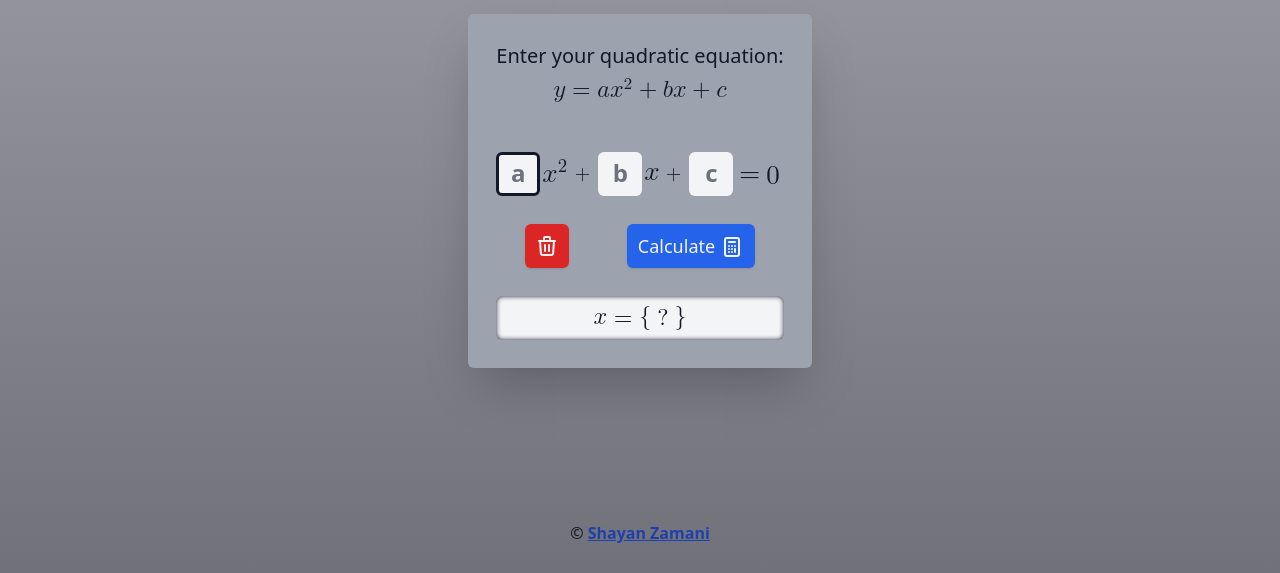
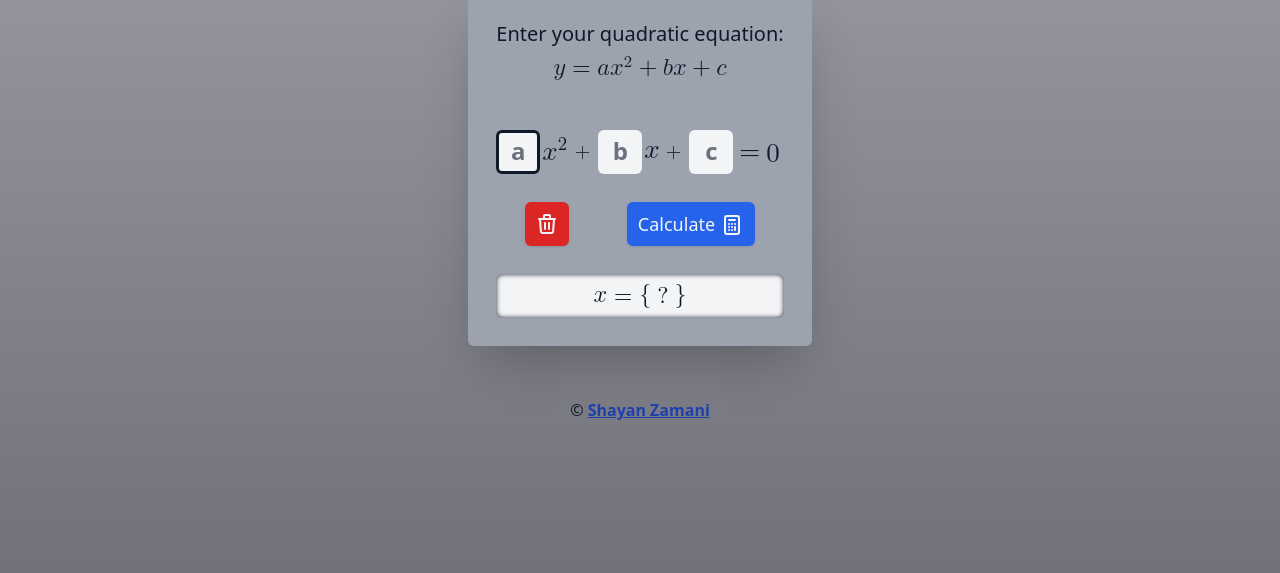
Before and after one commit to ShayanTheNerd/quadratic-equation-solver, a website with bundled scripts: page index.html in a window 1280 px wide. Shown: the part 227-800 px from the top of the page. Built offline with nearby package versions, Linux system fonts and the light colour scheme.

Commit message:
fix: simplify body layout and improve footer positioning

```diff
--- a/index.html
+++ b/index.html
@@ -32,8 +32,8 @@
 	</head>
 
 	<body
-		class="flex min-h-screen flex-col gap-y-6 bg-gradient-to-b from-zinc-400 to-zinc-500 p-5 pt-20 text-gray-900 sm:justify-center sm:pt-5">
-		<main class="flex h-full flex-col items-center justify-evenly">
+		class="grid min-h-screen place-content-center space-y-5 bg-gradient-to-b from-zinc-400 to-zinc-500 p-5 text-gray-900">
+		<main class="flex flex-col items-center">
 			<h1 class="text-[21.5px] font-extrabold sm:text-2xl lg:text-3xl">Quadratic Equation Solver</h1>
 
 			<article class="my-4 space-y-8 rounded-md bg-gray-400 p-4 shadow-2xl sm:my-8 sm:space-y-12 sm:p-7">
@@ -178,7 +178,7 @@
 			</article>
 		</main>
 
-		<footer class="absolute bottom-7 left-0 right-0 -space-x-2 text-center">
+		<footer class="-space-x-2 text-center">
 			<small class="pt-0.5 text-base text-gray-900">©</small>
 			<address class="-ml-1.5 inline-block not-italic">
 				<a
```
Also changed, not shown: assets/css/styles.css.
